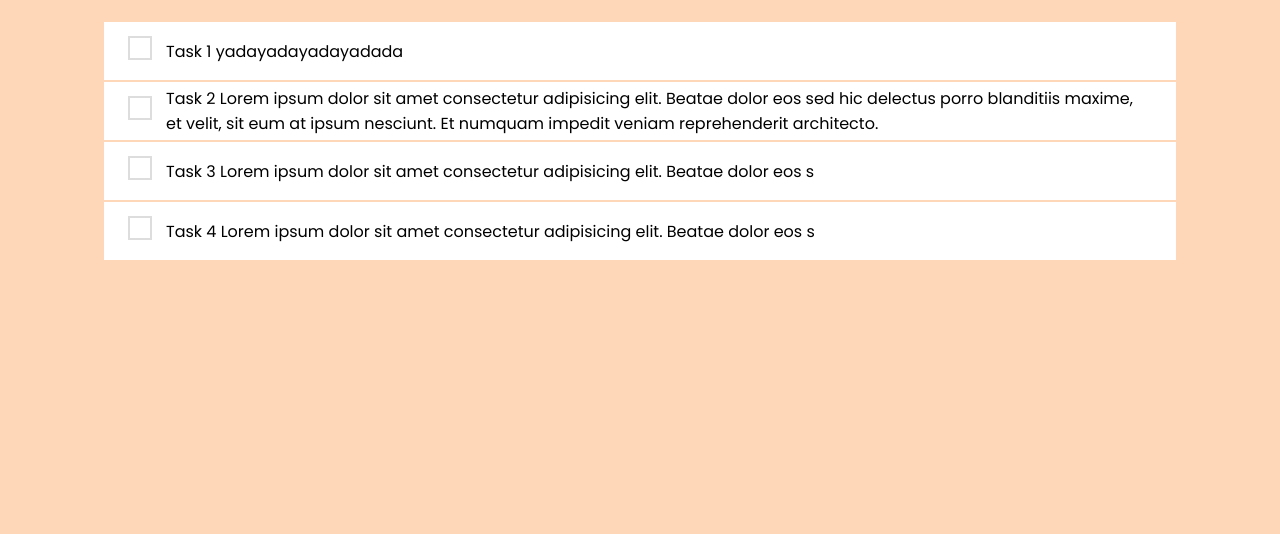
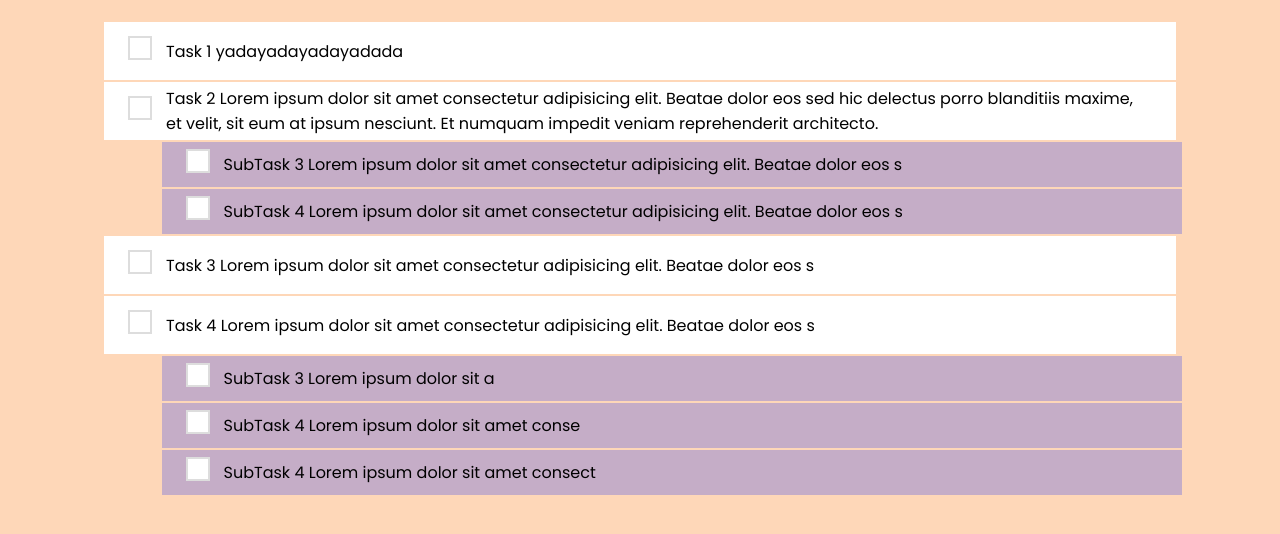
Before and after one commit to VanLMC/john-task-list, a React (Vite) app in the folder john-task-list/: page / in a window 1280 px wide. Shown: the top 534 px of the page. Built offline with nearby package versions, Linux system fonts and the light colour scheme.

Commit message:
feat: list subtasks

```diff
--- a/john-task-list/src/components/draggable-list/index.tsx
+++ b/john-task-list/src/components/draggable-list/index.tsx
@@ -5,6 +5,7 @@ import React, { useState } from 'react';
 import { DragDropContext, Draggable, Droppable, DropResult } from 'react-beautiful-dnd';
 import ListItem from '../list-item';
 import { Task } from '../../types';
+import { SubtasksContainer } from './styles';
 
 const mockedTasks : Array<Task> = [
   {
@@ -16,6 +17,18 @@ const mockedTasks : Array<Task> = [
     id: '2',
     text: 'Task 2 Lorem ipsum dolor sit amet consectetur adipisicing elit. Beatae dolor eos sed hic delectus porro blanditiis maxime, et velit, sit eum at ipsum nesciunt. Et numquam impedit veniam reprehenderit architecto.',
     completed: false,
+    subtasks: [
+      {
+        id: '1',
+        text: 'SubTask 3 Lorem ipsum dolor sit amet consectetur adipisicing elit. Beatae dolor eos s',
+        completed: false,
+      },
+      {
+        id: '2',
+        text: 'SubTask 4 Lorem ipsum dolor sit amet consectetur adipisicing elit. Beatae dolor eos s',
+        completed: false,
+      },
+    ]
   },
   {
     id: '3',
@@ -27,6 +40,24 @@ const mockedTasks : Array<Task> = [
     id: '4',
     text: 'Task 4 Lorem ipsum dolor sit amet consectetur adipisicing elit. Beatae dolor eos s',
     completed: false,
+        subtasks: [
+      {
+        id: '1',
+        text: 'SubTask 3 Lorem ipsum dolor sit a',
+        completed: false,
+      },
+      {
+        id: '2',
+        text: 'SubTask 4 Lorem ipsum dolor sit amet conse',
+        completed: false,
+      },
+      {
+        id: '3',
+        text: 'SubTask 4 Lorem ipsum dolor sit amet consect',
+        completed: false,
+      },
+    ]
+
   }
 ]
 
@@ -39,6 +70,16 @@ const toggleCompleted = (taskId: string) => {
   if(taskIndex === -1) return;
   const updatedTasks = [...tasks];
   updatedTasks[taskIndex].completed = !updatedTasks[taskIndex].completed;
+  setTasks(updatedTasks);
+
+}
+
+const toggleCollapsed = (taskId: string) => {
+  const taskIndex = tasks.findIndex((task) => task.id === taskId);
+  if(taskIndex === -1) return;
+  if(!tasks[taskIndex].subtasks) return;
+  const updatedTasks = [...tasks];
+  updatedTasks[taskIndex].collapsed = !updatedTasks[taskIndex].collapsed;
   setTasks(updatedTasks);
 
 }
@@ -75,7 +116,11 @@ const toggleCompleted = (taskId: string) => {
                   <ListItem
                     task={task}
                     toggleCompleted={toggleCompleted}
+                    toggleCollapsed={toggleCollapsed}
                   />
+                  {!task.collapsed && <SubtasksContainer>
+                    {task.subtasks?.map((task) => <ListItem task={task} toggleCompleted={() => {}} toggleCollapsed={() => {}}   />)}
+                  </SubtasksContainer>}
                   </li>
                 )}
               </Draggable>
--- /dev/null
+++ b/john-task-list/src/components/draggable-list/styles.ts
@@ -0,0 +1,9 @@
+import styled from 'styled-components';
+
+export const SubtasksContainer = styled.div`
+margin-left: 5%;
+ & div {
+    height: 35px;
+    background-color: #c5adc7;
+ }
+`;
--- a/john-task-list/src/components/list-item/index.tsx
+++ b/john-task-list/src/components/list-item/index.tsx
@@ -5,13 +5,19 @@ import { Container, ListItemText } from "./styles"
 interface ListItemProps {
   task: Task
   toggleCompleted: (taskId: string) => void,
+  toggleCollapsed: (taskId: string) => void,
 }
 
-export default function ListItem({ task, toggleCompleted }: ListItemProps) {
-  const { id, text, completed } = task;
+export default function ListItem({ task, toggleCompleted, toggleCollapsed }: ListItemProps) {
+  const { id, text, completed, collapsed } = task;
 
   return (
-    <Container key={id} $completed={completed}>
+    <Container
+    key={id}
+    $completed={completed}
+    $collapsed={collapsed}
+    onClick={() => toggleCollapsed(id)}
+    >
       <Checkbox
       isChecked={task.completed}
       setIsChecked={() => toggleCompleted(id)}
--- a/john-task-list/src/components/list-item/styles.ts
+++ b/john-task-list/src/components/list-item/styles.ts
@@ -2,6 +2,7 @@ import styled, {css} from 'styled-components';
 
 interface ContainerProps {
     $completed: boolean,
+    $collapsed?:boolean,
 }
 
 export const Container = styled.div<ContainerProps>`
@@ -23,6 +24,12 @@ export const Container = styled.div<ContainerProps>`
       background-color: #bcf3de;
   `}
 
+  ${props =>
+    props.$collapsed &&
+    css`
+      border-bottom: 8px solid #c5adc7;
+  `}
+
   max-height: 3em;
   overflow: hidden;
   user-select: none;
--- a/john-task-list/src/types.ts
+++ b/john-task-list/src/types.ts
@@ -2,5 +2,6 @@ export interface Task {
     id: string;
     text: string;
     completed: boolean;
+    collapsed?:boolean;
     subtasks?: Array<Task>;
 }
```
